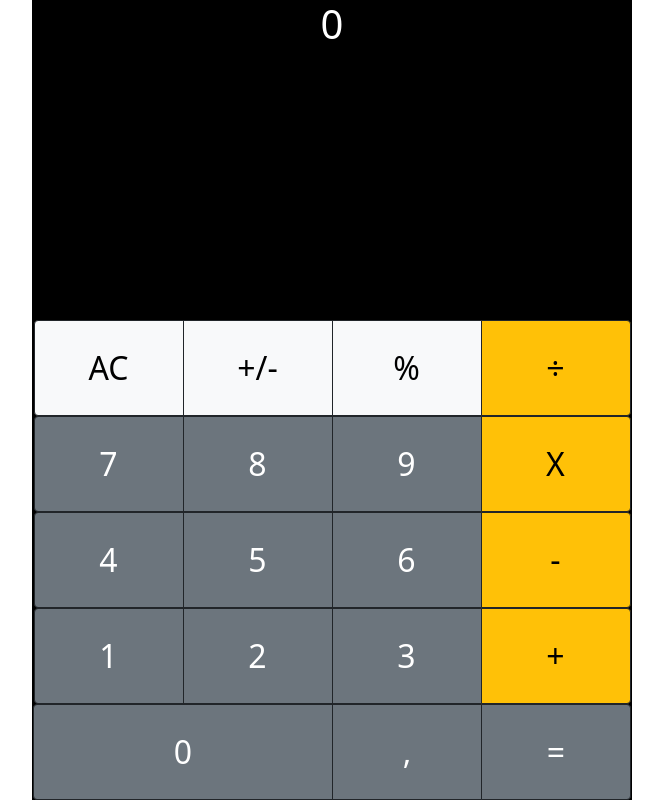
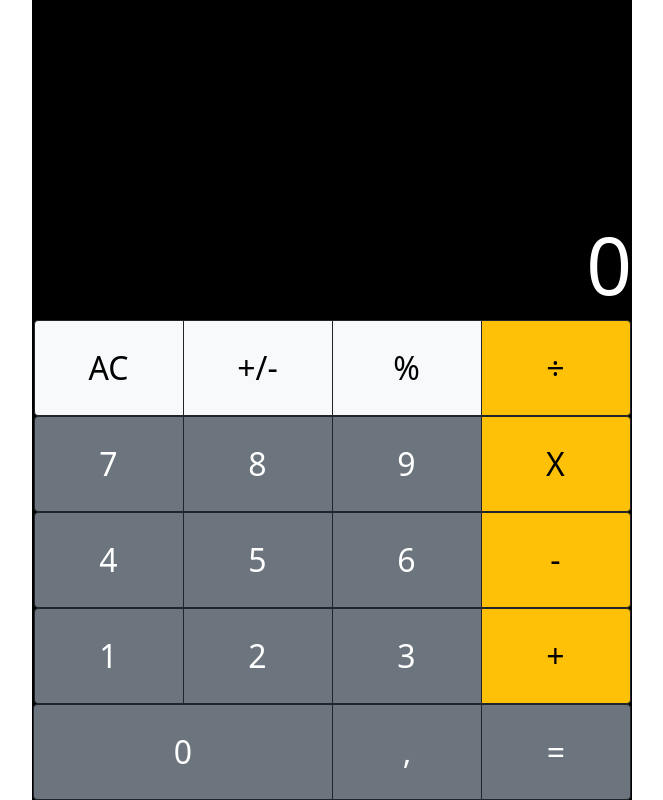
Before and after one commit to benji694/calculatrice-react, a React (Create React App) app: page / in a window 1280 px wide. Shown: the whole page, without its empty margins (308-971 px from the left). Built offline with nearby package versions, Linux system fonts and the light colour scheme.

Commit message:
add css h1

```diff
--- a/src/component/App.js
+++ b/src/component/App.js
@@ -15,12 +15,12 @@ function App() {
       if (Number.isInteger(txt)) {
         if (nb1 === 0) {
           setNb1(txt);
-        }else {
+        } else {
           setNb1(parseInt(nb1 + txt.toString()));
         }
+        setResultat(nb1);
+        console.log(nb1);
       }
-      setResultat(nb1);
-      console.log(nb1);
     }
   };
 
--- a/src/component/Result.css
+++ b/src/component/Result.css
@@ -1,7 +1,10 @@
 .result{
     height: 40%;
+    display: flex;
+    justify-content: end;
+    align-items: flex-end;
 }
 h1{
     color: white;
-
+    font-size: 5em;
 }
```
